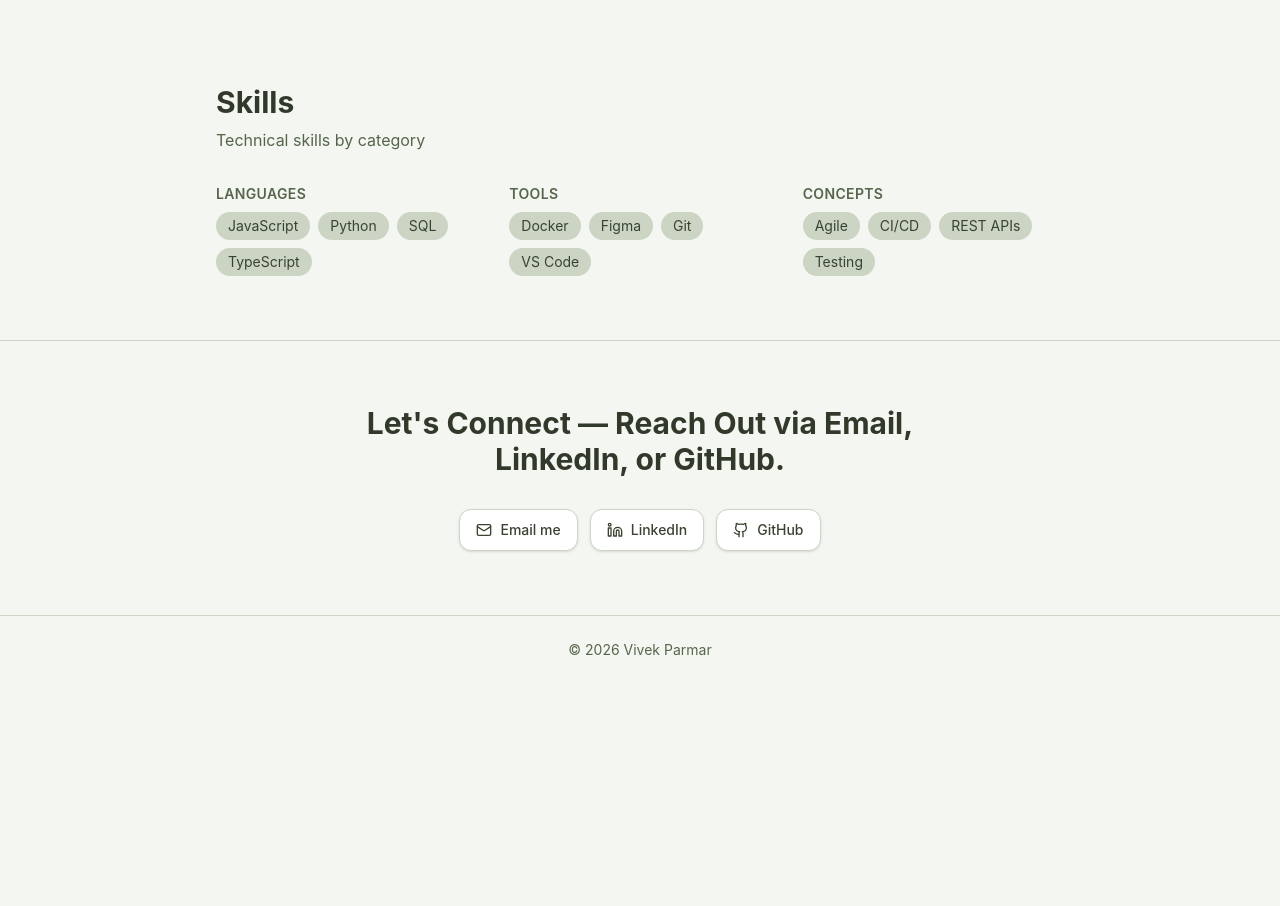
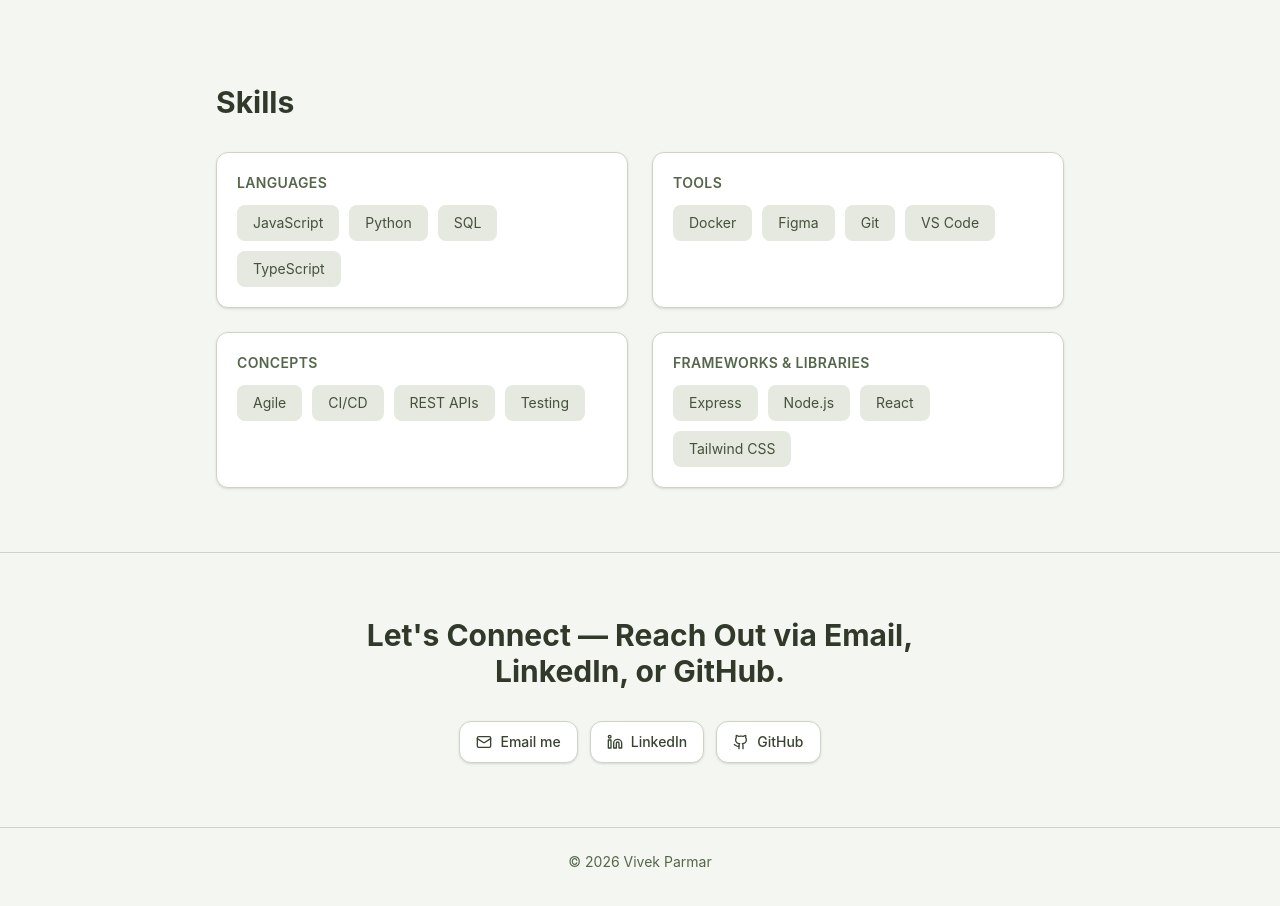
Before and after one commit to VivekP97/portfolio-website, a React (Vite) app: page / in a window 1280 px wide. Shown: the part 2040-2946 px from the top of the page. Before the commit the page ends 2924 px from the top, so only its background shows below. Built offline with nearby package versions, Linux system fonts and the light colour scheme.

Commit message:
edit styling for the Skills section

```diff
--- a/resume-data/skills.json
+++ b/resume-data/skills.json
@@ -14,6 +14,11 @@
       "id": "concepts",
       "name": "Concepts",
       "skills": ["REST APIs", "CI/CD", "Agile", "Testing"]
+    },
+    {
+      "id": "frameworks",
+      "name": "Frameworks & Libraries",
+      "skills": ["React", "Node.js", "Express", "Tailwind CSS"]
     }
   ]
 }
--- a/src/components/skills/SkillCategory.tsx
+++ b/src/components/skills/SkillCategory.tsx
@@ -12,15 +12,15 @@ export function SkillCategory({ category }: SkillCategoryProps) {
   )
 
   return (
-    <div>
+    <div className="rounded-xl border border-sage-200 bg-white p-5 shadow-sm dark:border-sage-700 dark:bg-white/5">
       <h3 className="text-sm font-semibold uppercase tracking-wide text-sage-600 dark:text-sage-400">
         {category.name}
       </h3>
-      <ul className="mt-2 flex flex-wrap gap-2">
+      <ul className="mt-3 flex flex-wrap gap-2.5">
         {sortedSkills.map((skill) => (
           <li
             key={skill}
-            className="rounded-full bg-sage-200 px-3 py-1 text-sm text-sage-800 dark:bg-sage-800 dark:text-sage-200"
+            className="rounded-lg bg-sage-100 px-4 py-2 text-sm text-sage-700 dark:bg-sage-800/60 dark:text-sage-300"
           >
             {skill}
           </li>
--- a/src/components/skills/Skills.tsx
+++ b/src/components/skills/Skills.tsx
@@ -8,10 +8,7 @@ export function Skills() {
         <h2 className="text-2xl font-bold text-sage-900 dark:text-sage-100 sm:text-3xl">
           Skills
         </h2>
-        <p className="mt-2 text-sage-600 dark:text-sage-400">
-          Technical skills by category
-        </p>
-        <div className="mt-8 grid gap-8 sm:grid-cols-2 lg:grid-cols-3">
+        <div className="mt-8 grid gap-6 sm:grid-cols-2">
           {skillsData.categories.map((category) => (
             <SkillCategory key={category.id} category={category} />
           ))}
```
